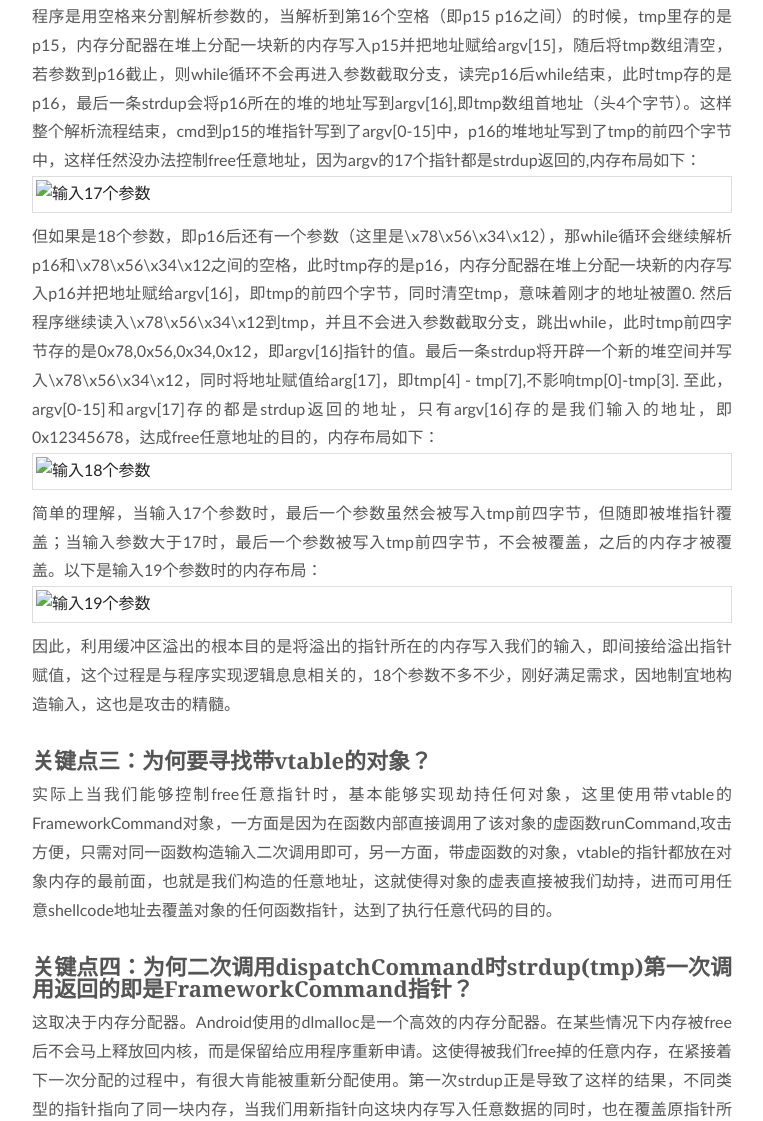
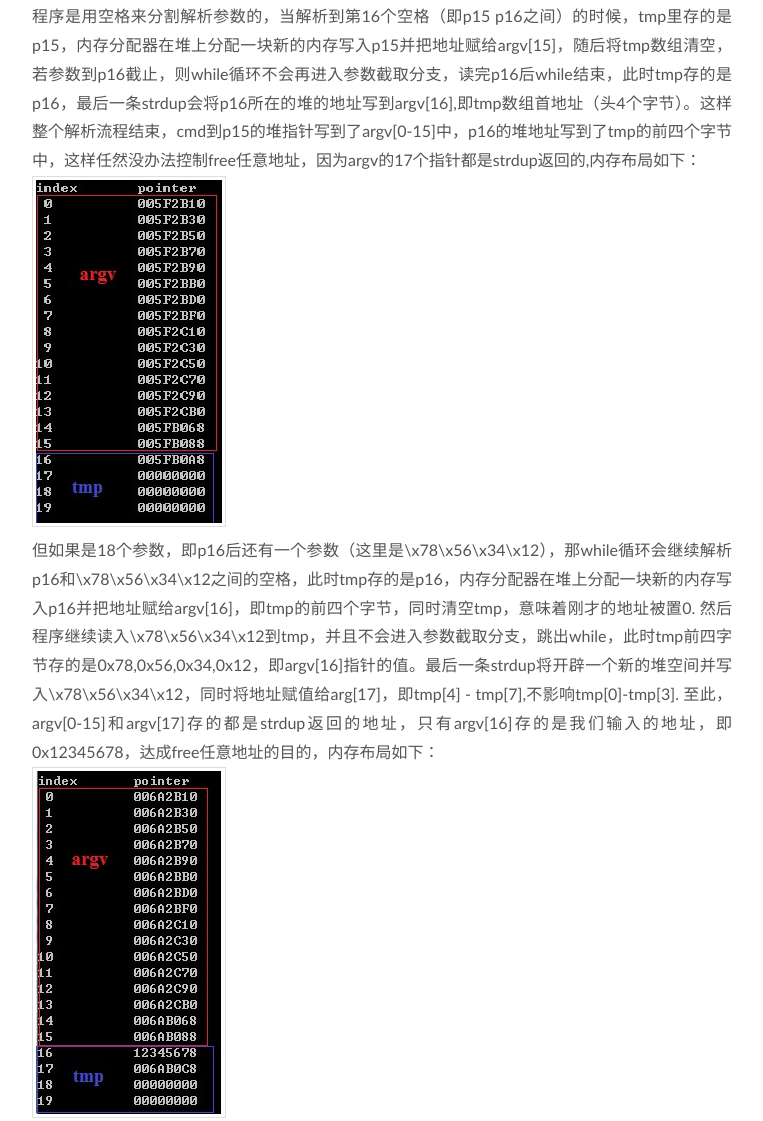
Before and after one commit to lingtongs/lingtongs.github.io, a plain HTML site: page 2015/06/14/uaf/index.html in a window 1280 px wide. Shown: the part 3090-4211 px from the top of the page, without its empty margins (258-1021 px from the left). Drawn offline with Linux system fonts and the light colour scheme; a script that the page names is missing.

Commit message:
Site updated: 2015-06-14 22:15:01

```diff
--- a/2015/06/14/uaf/index.html
+++ b/2015/06/14/uaf/index.html
@@ -295,9 +295,9 @@ char<span class="built_in">*</span> ptr = <span class="params">(char*)</span>mal
         <span class="built_in">free</span>(argv[j]);
     <span class="keyword">return</span>;
 }
-</code></pre><p>程序是用空格来分割解析参数的，当解析到第16个空格（即p15 p16之间）的时候，tmp里存的是p15，内存分配器在堆上分配一块新的内存写入p15并把地址赋给argv[15]，随后将tmp数组清空，若参数到p16截止，则while循环不会再进入参数截取分支，读完p16后while结束，此时tmp存的是p16，最后一条strdup会将p16所在的堆的地址写到argv[16],即tmp数组首地址（头4个字节）。这样整个解析流程结束，cmd到p15的堆指针写到了argv[0-15]中，p16的堆地址写到了tmp的前四个字节中，这样任然没办法控制free任意地址，因为argv的17个指针都是strdup返回的,内存布局如下：<br><img src="/uaf/uaf_input_17.jpg" alt="输入17个参数" title="输入17个参数]"> </p>
-<p>但如果是18个参数，即p16后还有一个参数（这里是\x78\x56\x34\x12），那while循环会继续解析p16和\x78\x56\x34\x12之间的空格，此时tmp存的是p16，内存分配器在堆上分配一块新的内存写入p16并把地址赋给argv[16]，即tmp的前四个字节，同时清空tmp，意味着刚才的地址被置0. 然后程序继续读入\x78\x56\x34\x12到tmp，并且不会进入参数截取分支，跳出while，此时tmp前四字节存的是0x78,0x56,0x34,0x12，即argv[16]指针的值。最后一条strdup将开辟一个新的堆空间并写入\x78\x56\x34\x12，同时将地址赋值给arg[17]，即tmp[4] - tmp[7],不影响tmp[0]-tmp[3]. 至此，argv[0-15]和argv[17]存的都是strdup返回的地址，只有argv[16]存的是我们输入的地址，即0x12345678，达成free任意地址的目的，内存布局如下：<br><img src="/uaf/uaf_input_18.jpg" alt="输入18个参数" title="输入18个参数"> </p>
-<p>简单的理解，当输入17个参数时，最后一个参数虽然会被写入tmp前四字节，但随即被堆指针覆盖；当输入参数大于17时，最后一个参数被写入tmp前四字节，不会被覆盖，之后的内存才被覆盖。以下是输入19个参数时的内存布局：<br><img src="/uaf/uaf_input_19.jpg" alt="输入19个参数" title="输入19个参数">  </p>
+</code></pre><p>程序是用空格来分割解析参数的，当解析到第16个空格（即p15 p16之间）的时候，tmp里存的是p15，内存分配器在堆上分配一块新的内存写入p15并把地址赋给argv[15]，随后将tmp数组清空，若参数到p16截止，则while循环不会再进入参数截取分支，读完p16后while结束，此时tmp存的是p16，最后一条strdup会将p16所在的堆的地址写到argv[16],即tmp数组首地址（头4个字节）。这样整个解析流程结束，cmd到p15的堆指针写到了argv[0-15]中，p16的堆地址写到了tmp的前四个字节中，这样任然没办法控制free任意地址，因为argv的17个指针都是strdup返回的,内存布局如下：<br><img src="/images/uaf/uaf_input_17.jpg" alt="输入17个参数" title="输入17个参数]"> </p>
+<p>但如果是18个参数，即p16后还有一个参数（这里是\x78\x56\x34\x12），那while循环会继续解析p16和\x78\x56\x34\x12之间的空格，此时tmp存的是p16，内存分配器在堆上分配一块新的内存写入p16并把地址赋给argv[16]，即tmp的前四个字节，同时清空tmp，意味着刚才的地址被置0. 然后程序继续读入\x78\x56\x34\x12到tmp，并且不会进入参数截取分支，跳出while，此时tmp前四字节存的是0x78,0x56,0x34,0x12，即argv[16]指针的值。最后一条strdup将开辟一个新的堆空间并写入\x78\x56\x34\x12，同时将地址赋值给arg[17]，即tmp[4] - tmp[7],不影响tmp[0]-tmp[3]. 至此，argv[0-15]和argv[17]存的都是strdup返回的地址，只有argv[16]存的是我们输入的地址，即0x12345678，达成free任意地址的目的，内存布局如下：<br><img src="/images/uaf/uaf_input_18.jpg" alt="输入18个参数" title="输入18个参数"> </p>
+<p>简单的理解，当输入17个参数时，最后一个参数虽然会被写入tmp前四字节，但随即被堆指针覆盖；当输入参数大于17时，最后一个参数被写入tmp前四字节，不会被覆盖，之后的内存才被覆盖。以下是输入19个参数时的内存布局：<br><img src="/images/uaf/uaf_input_19.jpg" alt="输入19个参数" title="输入19个参数">  </p>
 <p>因此，利用缓冲区溢出的根本目的是将溢出的指针所在的内存写入我们的输入，即间接给溢出指针赋值，这个过程是与程序实现逻辑息息相关的，18个参数不多不少，刚好满足需求，因地制宜地构造输入，这也是攻击的精髓。 </p>
 <h2 id="关键点三：为何要寻找带vtable的对象？">关键点三：为何要寻找带vtable的对象？</h2><p>实际上当我们能够控制free任意指针时，基本能够实现劫持任何对象，这里使用带vtable的FrameworkCommand对象，一方面是因为在函数内部直接调用了该对象的虚函数runCommand,攻击方便，只需对同一函数构造输入二次调用即可，另一方面，带虚函数的对象，vtable的指针都放在对象内存的最前面，也就是我们构造的任意地址，这就使得对象的虚表直接被我们劫持，进而可用任意shellcode地址去覆盖对象的任何函数指针，达到了执行任意代码的目的。</p>
 <h2 id="关键点四：为何二次调用dispatchCommand时strdup(tmp)第一次调用返回的即是FrameworkCommand指针？">关键点四：为何二次调用dispatchCommand时strdup(tmp)第一次调用返回的即是FrameworkCommand指针？</h2><p>这取决于内存分配器。Android使用的dlmalloc是一个高效的内存分配器。在某些情况下内存被free后不会马上释放回内核，而是保留给应用程序重新申请。这使得被我们free掉的任意内存，在紧接着下一次分配的过程中，有很大肯能被重新分配使用。第一次strdup正是导致了这样的结果，不同类型的指针指向了同一块内存，当我们用新指针向这块内存写入任意数据的同时，也在覆盖原指针所指向的数据结构。而当原指针复用时，攻击便发生了。这就是use-after-free中的use。 </p>
```
Also changed, not shown: atom.xml (+5 -5 lines).
